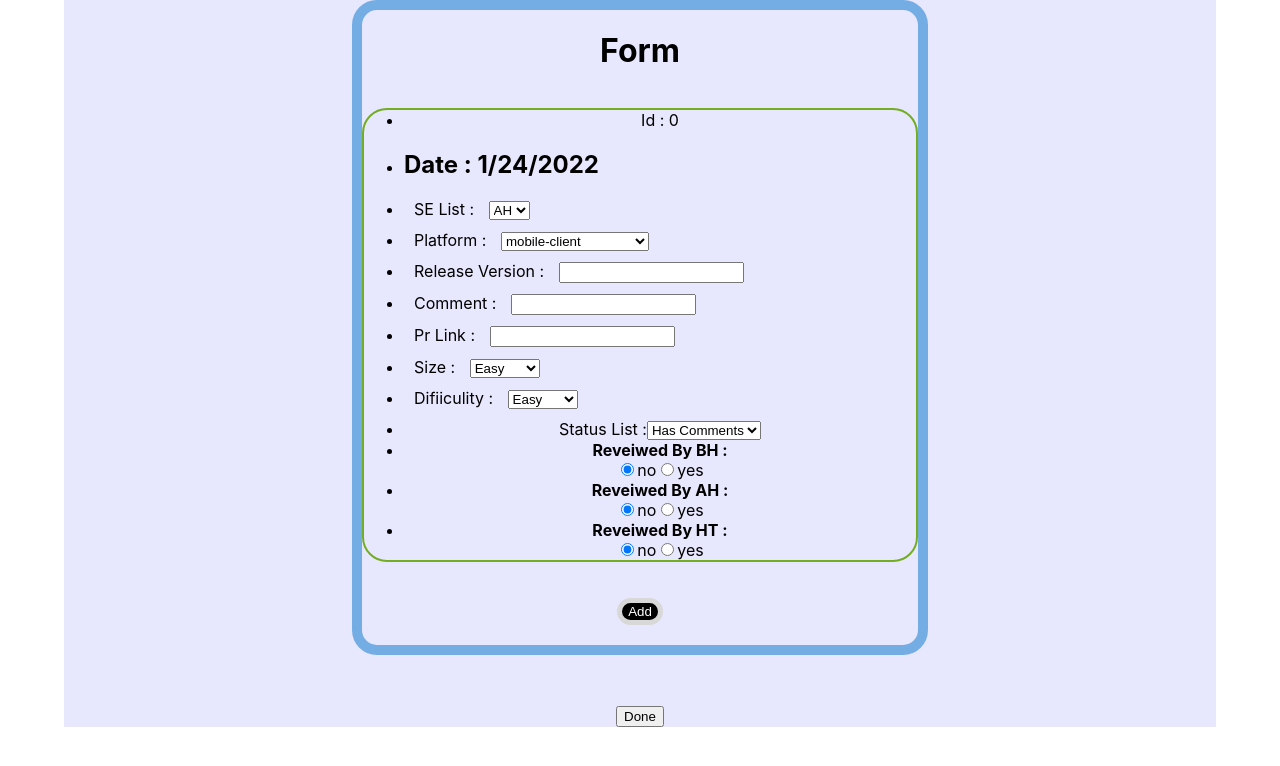
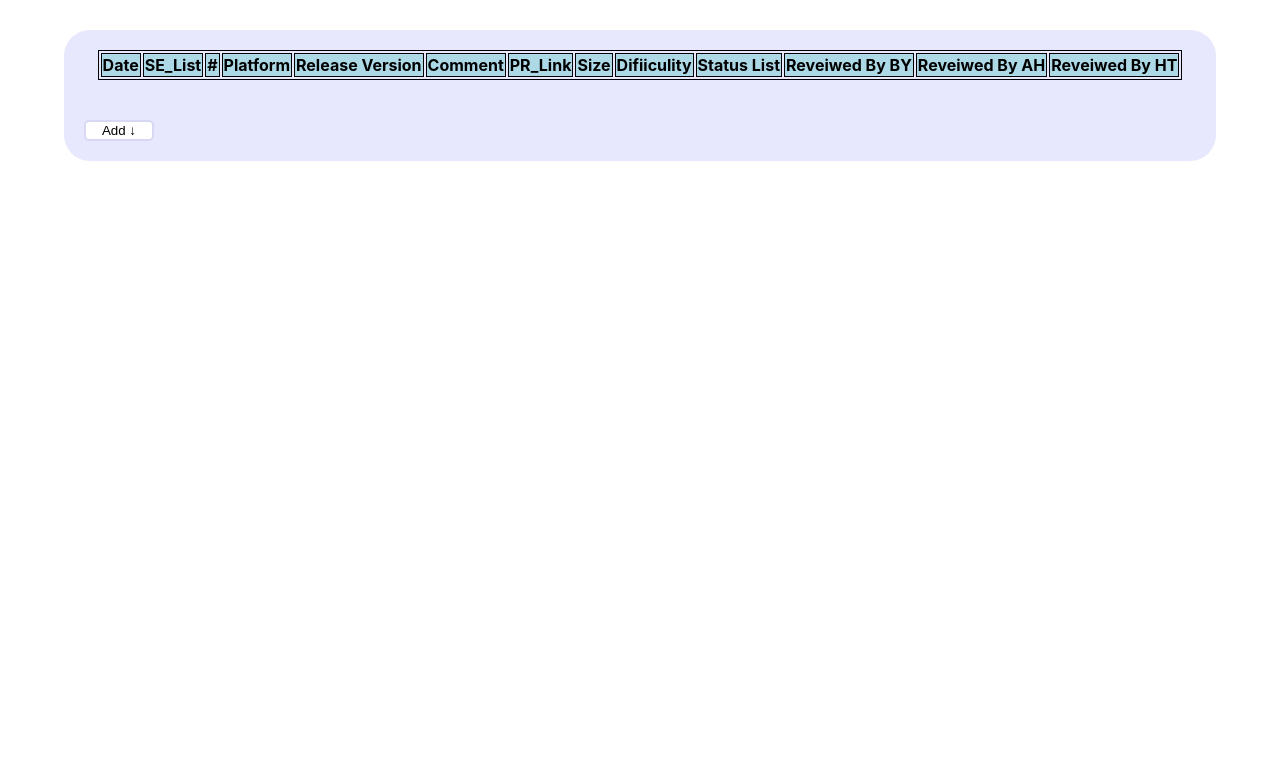
Before and after one commit to mounir95/mounir-et3-tasks, a React (Create React App) app: page / in a window 1280 px wide. Shown: the top 766 px of the page. Built offline with nearby package versions, Linux system fonts and the light colour scheme.

Commit message:
Add src folder is Done without the calendar

```diff
--- a/src/App.css
+++ b/src/App.css
@@ -4,30 +4,71 @@
   display: flex;
   flex-direction: column;
   height: 100%;
-  margin-left: 25%;
-  margin-right: 25%;
+  /* margin-left: 25%;
+  margin-right: 25%; */
   margin-bottom: 50px;
   border-radius: 25px;
   border: 10px solid #73ADE4;
 }
 
-.excelsheetcss{
+.listinputs {
+  text-align: left;
+}
+
+.listrows{
+  display: flex;
+  margin-bottom: 5px;
+}
+
+.input_textfield{
+height: 15px;
+}
+
+.option_List_style{
+  height: 18px;
+  margin-top: 3px;
+  margin-right: 10px;
+}
+
+.text_field_class{
+  margin-right: 10px;
+}
+
+.text_value_radiobutton{
+  display: flex;
+  margin-bottom: 5px;
+}
+
+.App {
   text-align: center;
-  background-color: #e7e7fd;
+}
+
+.submitbutton{
+  border: 5px solid #D8D8D8;
+  border-radius: 26px;
+  background-color: black;
+  color: white;
+  margin: 20px;
+}
+
+.AddClose_button{
+  border: 2px solid #D8D8F4;
+  border-radius: 5px;
+  background-color: white;
+  color: black;
+  margin: 20px;
+  width:70px;
+}
+
+.App-header {
+  background-color: #282c34;
+  min-height: 100vh;
   display: flex;
   flex-direction: column;
-  height: 100%;
-  margin-left: 5%;
-  margin-right: 5%;
-}
-
-.AddForm_field{
-  border-radius: 25px;
-  border: 2px solid #73AD21;
-}
-
-.excelsheetalign{
-  text-align: -webkit-center;
+  align-items: center;
+  justify-content: center;
+  font-size: calc(10px + 2vmin);
+  color: white;
 }
 
 .button_table{
@@ -45,6 +86,41 @@
     color: white;
 }
 
+.AddForm_field{
+  display: flex;
+  border-radius: 25px;
+  border: 2px solid #73AD21;
+}
+
+.excelsheetcss{
+  text-align: center;
+  background-color: #e7e7fd;
+  display: flex;
+  flex-direction: column;
+  height: 100%;
+  margin-left: 5%;
+  margin-right: 5%;
+  margin-top: 30px;
+  border-radius: 26px;
+  /* border: 2px solid #73AD21; */
+
+}
+
+.first_row_css{
+  background-color: lightblue;
+  color: black;
+}
+
+.second_row_css{
+  background-color: transparent;
+    color: black;
+}
+
+
+.excelsheetalign{
+  text-align: -webkit-center;
+}
+
 table, th, td {
   border: 1px solid black;
 }
@@ -53,38 +129,3 @@ table, th, td {
 text-align: center;
 margin:20px;
 }
-
-.listinputs {
-  text-align: left;
-}
-
-.listrows{
-  margin-bottom: 10px;
-}
-
-.text_field_class{
-  margin: 10px;
-}
-
-.App {
-  text-align: center;
-}
-
-.submitbutton{
-  border: 5px solid #D8D8D8;
-  border-radius: 26px;
-  background-color: black;
-  color: white;
-  margin: 20px;
-}
-
-.App-header {
-  background-color: #282c34;
-  min-height: 100vh;
-  display: flex;
-  flex-direction: column;
-  align-items: center;
-  justify-content: center;
-  font-size: calc(10px + 2vmin);
-  color: white;
-}
--- a/src/App.tsx
+++ b/src/App.tsx
@@ -3,35 +3,48 @@ import './App.css';
 import Excellsheet from './blocks/excelsheet'
 import AddForm from './blocks/FormBlock'
 
+export let ObjectArray : any = React.createContext([{}]);
+
 export let IDarray : any = React.createContext< Array<number>>([0]);
-var lastIndex : number= IDarray._currentValue[(IDarray._currentValue).length-1];
 
 function App() {
-  const [ { excelisHidden, formisHidden, id } , changeState ] = useState({
+  const [ { clickvalue, excelisHidden, formisHidden } , changeState ] = useState({
+    clickvalue : 'Add ↓',
     excelisHidden : true,
-    formisHidden : false,
-    id : lastIndex
-  })
+    formisHidden : true
+  });
 
-  let ToggleForm = (object, lastid) => {
-    console.log(object)
-    console.log(lastid)
-    changeState(val => val = { ...val,excelisHidden : !excelisHidden, formisHidden : true, id : lastid + 1 })
-    IDarray = React.createContext< Array<number>>([...IDarray._currentValue, lastid + 1 ])
-    console.log(IDarray)
-  }
+  let ToggleForm = (id, buttonvalue) => {
+    if (buttonvalue === 'Add ↓'){
+      changeState(val => val = { ...val,excelisHidden : !excelisHidden, formisHidden : true, clickvalue : 'Close ↑' })
+    }
+    else{
+      changeState(val => val = { ...val,excelisHidden : !excelisHidden, formisHidden : true, clickvalue : 'Add ↓' })
+    }
+    var lastIndex : number= IDarray._currentValue[IDarray._currentValue.length-1];
+    if(id !== lastIndex){
+      IDarray = React.createContext< Array<number>>([...IDarray._currentValue, id ]);
+      ObjectArray = React.createContext< Array<number>>([...ObjectArray._currentValue, ObjectArray])
+    }
+  };
 
-  let DoneForm = () => {
-    changeState(val => val = { ...val,excelisHidden : true, formisHidden : false })
-  }
+  let AddButton = (buttonvalue) => {
+    if (buttonvalue === 'Add ↓'){
+      changeState(val => val = { ...val,excelisHidden : true, formisHidden : !formisHidden, clickvalue : 'Close ↑' })
+    }
+    else{
+      changeState(val => val = { ...val,excelisHidden : true, formisHidden : !formisHidden, clickvalue : 'Add ↓' })
+    }
+  };
 
   return (
     <div className="App">
       <div className='excelsheetcss'>
-      { !formisHidden && <AddForm arraylastindex={lastIndex} handleChange={(object, lastid) => ToggleForm(object, lastid)} ></AddForm> }
+        <Excellsheet ></Excellsheet>
+        <button className='AddClose_button' onClick={() => AddButton(clickvalue)}>{ clickvalue }</button>
       </div>
       <div className='excelsheetcss'>
-      { !excelisHidden && <Excellsheet addhandleChange={() => DoneForm()}></Excellsheet>}
+        { !formisHidden && <AddForm handleChange={(id) => ToggleForm(id, clickvalue)} ></AddForm> }
       </div>
     </div>
   );
--- a/src/blocks/FormBlock.tsx
+++ b/src/blocks/FormBlock.tsx
@@ -4,18 +4,18 @@ import { globalStateContext } from '../contants/UseContext'
 import MyList from './components/Lists'
 import Myinput from './components/textinputs'
 import RadioButton from './components/radiobuttons';
-
-export let ObjectArray : any = React.createContext([{}]);
+import { IDarray, ObjectArray } from '../App';
 
 interface Props {
   handleChange:any,
-  arraylastindex:any,
 }
 
-let AddForm :FC<Props> = ( { handleChange, arraylastindex } ) => {
+let AddForm :FC<Props> = ( { handleChange } ) => {
+  var lastIndex : number= IDarray._currentValue[(IDarray._currentValue).length-1];
+
   const [ { id , date, se_list, comment, size, dificulity, platform, pr_Link, release_version, status_list, Main_status_list, reveiwed_by_BY, reveiwed_by_AH, reveiwed_by_HT } , setChanges] = useState(
     {
-      id : arraylastindex,
+      id : lastIndex,
       date : React.useContext(globalStateContext).Date,
       se_list : React.useContext(globalStateContext).SE_list,
       comment : React.useContext(globalStateContext).Comment,
@@ -75,7 +75,10 @@ let AddForm :FC<Props> = ( { handleChange, arraylastindex } ) => {
     }
  }
 
- ObjectArray.Myid = id;
+  const handleSubmit = (event: any) => {
+    event.preventDefault();
+    setChanges(val => val = { ...val , id : val.id + 1 } );
+    ObjectArray.Myid = id + 1;
     ObjectArray.Mydate = date;
     ObjectArray.Myse_list = se_list[0];
     ObjectArray.Mycomment = comment;
@@ -88,25 +91,25 @@ let AddForm :FC<Props> = ( { handleChange, arraylastindex } ) => {
     ObjectArray.Myreveiwed_by_BY = reveiwed_by_BY;
     ObjectArray.Myreveiwed_by_AH = reveiwed_by_AH;
     ObjectArray.Myreveiwed_by_HT = reveiwed_by_HT;
-
-  const handleSubmit = (event: any) => {
-    event.preventDefault();
-    setChanges(val => val = { ...val , id : val.id + 1 } );
-    ObjectArray = React.createContext< Array<number>>([...ObjectArray._currentValue, ObjectArray])
+    handleChange(id + 1);
   }
 
   return <div>
     <div className="My_Form">
-      <h1>Form</h1>
+      <h1>Add New Record</h1>
       <form onSubmit={handleSubmit}>
-        <ul className='AddForm_field'>
-        <li>Id : { id }</li>
-          <li className='listinputs' ><h2 > Date : { date } </h2></li>
+        <ul>
+          {/* <li>Id : { id }</li> */}
+          {/* <li>Id : { IDarray._currentValue }</li> */}
+          <li className='listinputs' ><h4 > Date : { date } </h4></li>
+        </ul>
+        <div className='AddForm_field'>
+          <ul>
             <li className='listinputs' >
                         <globalStateContext.Provider value={ React.useContext(globalStateContext).SE_list }>
                           <div className='listrows'>
                             <label className="text_field_class"> SE List : </label>
-                          <select  onChange={(event) => outputEvent(event,se_list)}>
+                            <select className='option_List_style' onChange={(event) => outputEvent(event,se_list)}>
                               <MyList />
                             </select>
                           </div>
@@ -116,12 +119,13 @@ let AddForm :FC<Props> = ( { handleChange, arraylastindex } ) => {
                       <globalStateContext.Provider value={ React.useContext(globalStateContext).Platform }>
                           <div className='listrows'>
                             <label className="text_field_class"> Platform : </label>
-                          <select onChange={(event) => outputEvent(event,platform)}>
+                            <select className='option_List_style' onChange={(event) => outputEvent(event,platform)}>
                               <MyList />
                             </select>
                           </div>
                       </globalStateContext.Provider>
             </li>
+
             <li className='listinputs' >
                       <globalStateContext.Provider value={ release_version }>
                           <div className='listrows'>
@@ -130,6 +134,8 @@ let AddForm :FC<Props> = ( { handleChange, arraylastindex } ) => {
                           </div>
                       </globalStateContext.Provider>
               </li>
+          </ul>
+          <ul>
             <li className='listinputs' >
                       <globalStateContext.Provider value={ comment }>
                           <div className='listrows'>
@@ -147,11 +153,13 @@ let AddForm :FC<Props> = ( { handleChange, arraylastindex } ) => {
                           </div>
                       </globalStateContext.Provider>
             </li>
+          </ul>
+          <ul>
             <li className='listinputs' >
                       <globalStateContext.Provider value={ React.useContext(globalStateContext).Size }>
                           <div className='listrows'>
                             <label className="text_field_class"> Size : </label>
-                          <select  onChange={(event) => outputEvent(event,size)}>
+                            <select className='option_List_style' onChange={(event) => outputEvent(event,size)}>
                               <MyList />
                             </select>
                           </div>
@@ -160,46 +168,49 @@ let AddForm :FC<Props> = ( { handleChange, arraylastindex } ) => {
             <li className='listinputs' >
                       <globalStateContext.Provider value={ React.useContext(globalStateContext).Dificulity }>
                           <div className='listrows'>
-                          <label className="text_field_class"> Difiiculity : </label>
-                          <select onChange={(tagname) => outputEvent( tagname, dificulity)}>
+                            <label className="text_field_class"> Dificulity : </label>
+                            <select className='option_List_style' onChange={(tagname) => outputEvent( tagname, dificulity)}>
                               <MyList />
                             </select>
                           </div>
                       </globalStateContext.Provider>
             </li>
-          <li>
-               <div> Status List :
+            <li className='listinputs' >
                       <globalStateContext.Provider value={ Main_status_list }>
-                     <select onChange={(event) => changeList(event)}>
+                          <div className='listrows'>
+                            <label className="text_field_class"> Status List : </label>
+                      <select className='option_List_style' onChange={(event) => changeList(event)}>
                           <MyList />
                           </select>
+                          </div>
                       </globalStateContext.Provider>
-               </div>
             </li>
-          <li>
+          </ul>
+          <ul>
+            <li className='text_value_radiobutton'>
                     <globalStateContext.Provider value = { reveiwed_by_BY }>
                     <strong>Reveiwed By BH :</strong>
                       <RadioButton choosebutton = {(event) => changeHandle( event , { reveiwed_by_BY } )}/>
                     </globalStateContext.Provider>
             </li>
-          <li>
+            <li className='text_value_radiobutton'>
                     <globalStateContext.Provider value = { reveiwed_by_AH }>
                     <strong>Reveiwed By AH :</strong>
                       <RadioButton choosebutton = {(event) => changeHandle( event, { reveiwed_by_AH } )}/>
                     </globalStateContext.Provider>
             </li>
-          <li>
+            <li className='text_value_radiobutton'>
                     <globalStateContext.Provider value = { reveiwed_by_HT }>
                     <strong>Reveiwed By HT :</strong>
                       <RadioButton choosebutton = {(event) => changeHandle( event, { reveiwed_by_HT } )}/>
                     </globalStateContext.Provider>
             </li>
           </ul>
+        </div>
         <input className="submitbutton" value="Add" type="submit" />
         </form>
     </div>
-    <button onClick={() => handleChange(ObjectArray, id)}>Done</button>
-
+      {/* <button onClick={() => handleChange(id) }>Save</button> */}
     </div>
 }
 
--- a/src/blocks/components/textinputs.tsx
+++ b/src/blocks/components/textinputs.tsx
@@ -16,6 +16,7 @@ const MyInput :FC<Props> = ({ inputHandeler }) => {
     return (
         <globalStateContext.Consumer>
           { value =>  <input
+          className="input_textfield"
            type="text"
         //    value={ value }
         //    placeholder={ value }
--- a/src/blocks/excelsheet.tsx
+++ b/src/blocks/excelsheet.tsx
@@ -1,32 +1,24 @@
-import React, {FC} from "react";
-import { useState } from "react";
 import '../App.css';
-import { ObjectArray } from '../blocks/FormBlock'
-import { IDarray } from "../App";
+import { ObjectArray, IDarray } from '../App'
 import MyRow from '../blocks/components/Rows'
 
-interface Props {
-  addhandleChange:any,
-}
-let arrayofObjects = [];
-
-const Excellsheet :FC<Props> = ( { addhandleChange } ) => {
-
-  const [ { arrayofids , arrayofobjects } , setchanges ] = useState({
-    arrayofids : React.useContext(IDarray),
-    arrayofobjects : React.useContext(ObjectArray)
-  })
+const Excellsheet = ( ) => {
+  let arrayofids = IDarray._currentValue;
+  let arrayofobjects = ObjectArray._currentValue;
 
 var lastIndex : number= arrayofids.length;
 for(let i = 1; i < lastIndex; i++){
-  arrayofObjects[i] = arrayofobjects[i];
+  arrayofobjects[i] = arrayofobjects[i];
 }
+// console.log(' Excel Sheet')
+// console.log(arrayofids)
+// console.log(arrayofobjects)
 
   return (
     <div className='excelsheetalign'>
       <div>
           <table className='table_excelsheet'>
-              <tr>
+              <tr className='first_row_css'>
                 <th>Date</th>
                 <th>SE_List</th>
                 <th>#</th>
@@ -41,13 +33,10 @@ for(let i = 1; i < lastIndex; i++){
                 <th>Reveiwed By AH</th>
                 <th>Reveiwed By HT</th>
               </tr>
-              <IDarray.Provider value= { arrayofObjects }>
+              <IDarray.Provider value= { arrayofobjects }>
                 <MyRow />
               </IDarray.Provider>
           </table>
-      </div>
-      <div className="App_add_par">
-        <button onClick={() => addhandleChange()}>Add</button>
       </div>
     </div>
   )
```
Also changed, not shown: notes.tsx (added, +15 -0 lines), package.json (+6 -1 lines), src/blocks/components/Rows.tsx (+5 -3 lines), 2 other files (tests, documents, lock files or other folders). Lines whose indentation alone changed are shown as unchanged.
